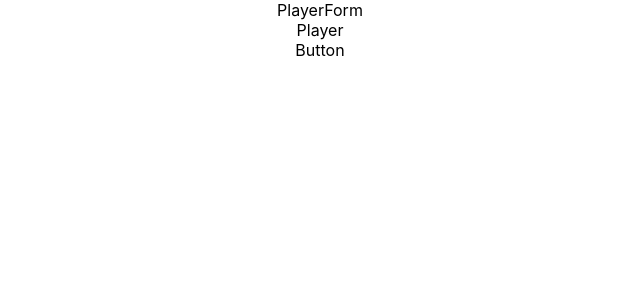
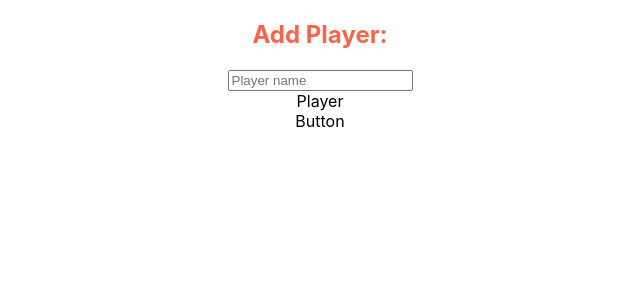
Before and after one commit to paula-roesler/scorekeeper, a React (Create React App) app: page / in a window 1280 px wide. Shown: the top 300 px of the page, without its empty margins (320-960 px from the left). Built offline with nearby package versions, Linux system fonts and the light colour scheme.

Commit message:
Add PlayerForm

```diff
--- a/src/components/Player/index.js
+++ b/src/components/Player/index.js
@@ -1 +1 @@
-export {default} from './PlayerForm'
+export {default} from './Player'
--- a/src/components/PlayerForm/PlayerForm.css
+++ b/src/components/PlayerForm/PlayerForm.css
@@ -0,0 +1,3 @@
+.PlayerForm {
+    color: tomato;
+}
--- a/src/components/PlayerForm/PlayerForm.jsx
+++ b/src/components/PlayerForm/PlayerForm.jsx
@@ -1,7 +1,10 @@
 import './PlayerForm.css'
 
-export default function PlayerForm() {
+export default function PlayerForm({playerName, PlayerNameInput}) {
     return (
-        <div>PlayerForm</div>
+        <div className="PlayerForm">
+            <h2>Add Player:</h2>
+            <input name="PlayerNameInput" placeholder="Player name">{playerName}</input>
+        </div>
     )
 }
```
